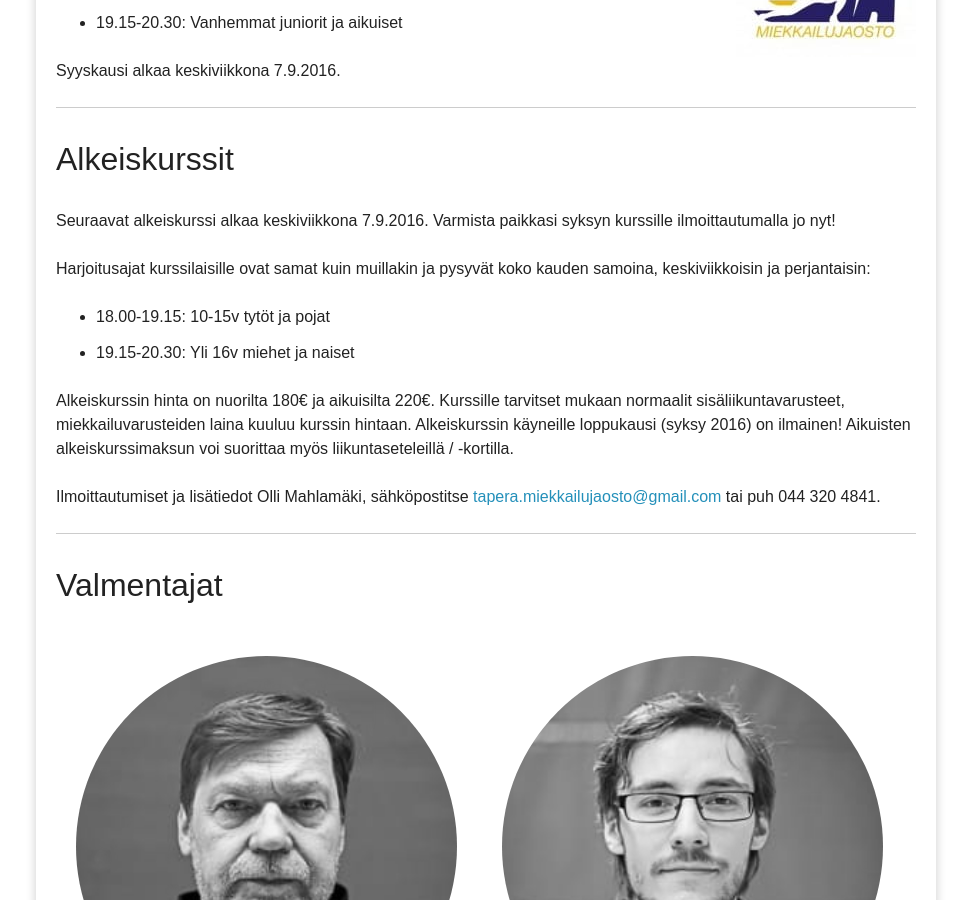
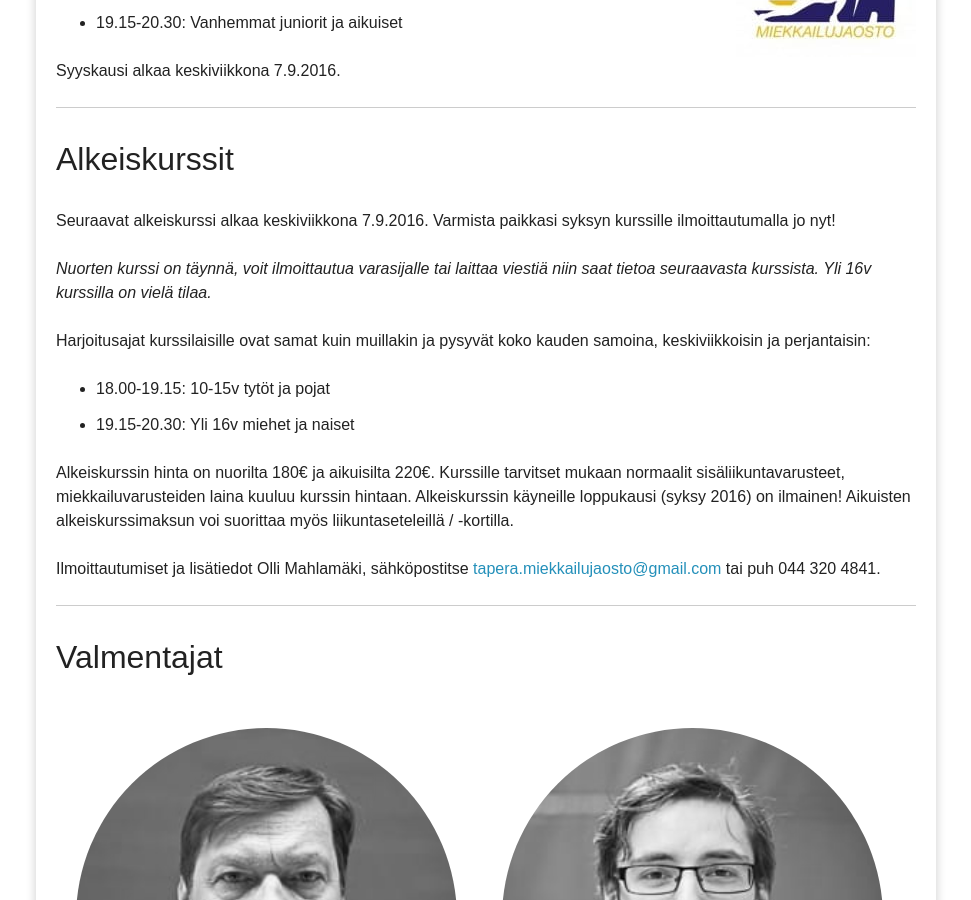
Before and after one commit to omahlama/eramiekkailu.fi, a Jekyll site: the page built from index.md, in a window 1280 px wide and 900 px high, scrolled down 797 px. Shown: the whole window, without its empty margins (154-1125 px from the left). Built offline with Jekyll 4.4.1, drawn with Linux system fonts in a browser that asks for light colours; nearby versions of some CDN libraries.

Commit message:
Nuorten kurssi täynnä

```diff
--- a/index.md
+++ b/index.md
@@ -24,6 +24,8 @@ Syyskausi alkaa keskiviikkona 7.9.2016.
 ## Alkeiskurssit
 
 Seuraavat alkeiskurssi alkaa keskiviikkona 7.9.2016. Varmista paikkasi syksyn kurssille ilmoittautumalla jo nyt!
+
+*Nuorten kurssi on täynnä, voit ilmoittautua varasijalle tai laittaa viestiä niin saat tietoa seuraavasta kurssista. Yli 16v kurssilla on vielä tilaa.*
 
 Harjoitusajat kurssilaisille ovat samat kuin muillakin ja pysyvät koko kauden samoina, keskiviikkoisin ja perjantaisin:
 
```
